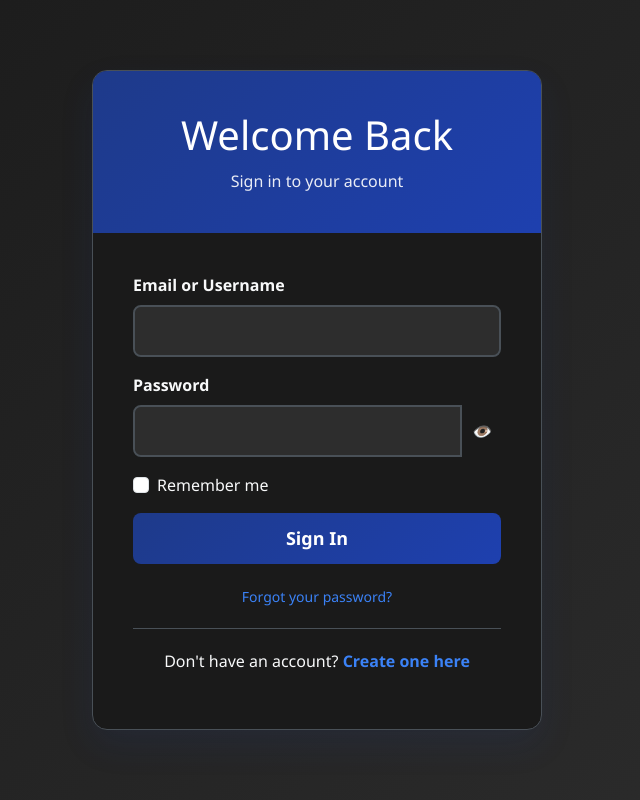
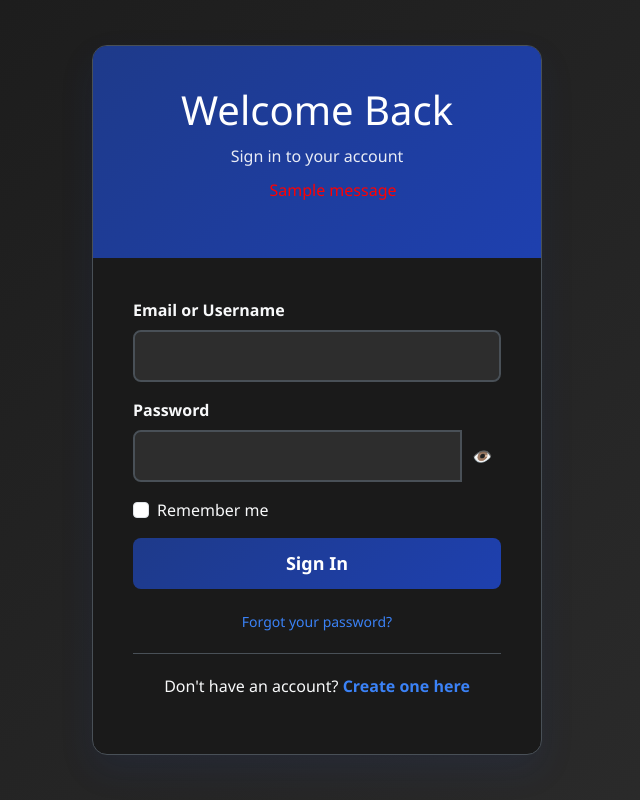
Before and after one commit to tommyvone/laobuddy, a Flask app: page /login in a window 1280 px wide. Shown: the whole page, without its empty margins (323-963 px from the left). Run offline with Flask 3, Linux system fonts and the light colour scheme; tables that the repository leaves empty hold one stand-in row (values such as "Sample post"); one stand-in notice (Sample message) is shown.

Commit message:
Update login page styling and layout: modified login.css and login.html

```diff
--- a/static/css/login.css
+++ b/static/css/login.css
@@ -142,3 +142,9 @@
         .password-toggle:hover {
             color: #3b82f6;
         }
+        .flash-messages {
+            list-style-type: none;
+            color: red;
+
+
+        }
--- a/templates/login.html
+++ b/templates/login.html
@@ -17,6 +17,16 @@
             <div class="login-header">
                 <h2>Welcome Back</h2>
                 <p>Sign in to your account</p>
+                <p>{% with messages = get_flashed_messages() %}
+                  {% if messages %}
+                    <ul class="flash-messages">
+                      {% for message in messages %}
+                        <li>{{ message }}</li>
+                      {% endfor %}
+                    </ul>
+                  {% endif %}
+                {% endwith %}</p>
+
             </div>
 
             <div class="login-form">
```
